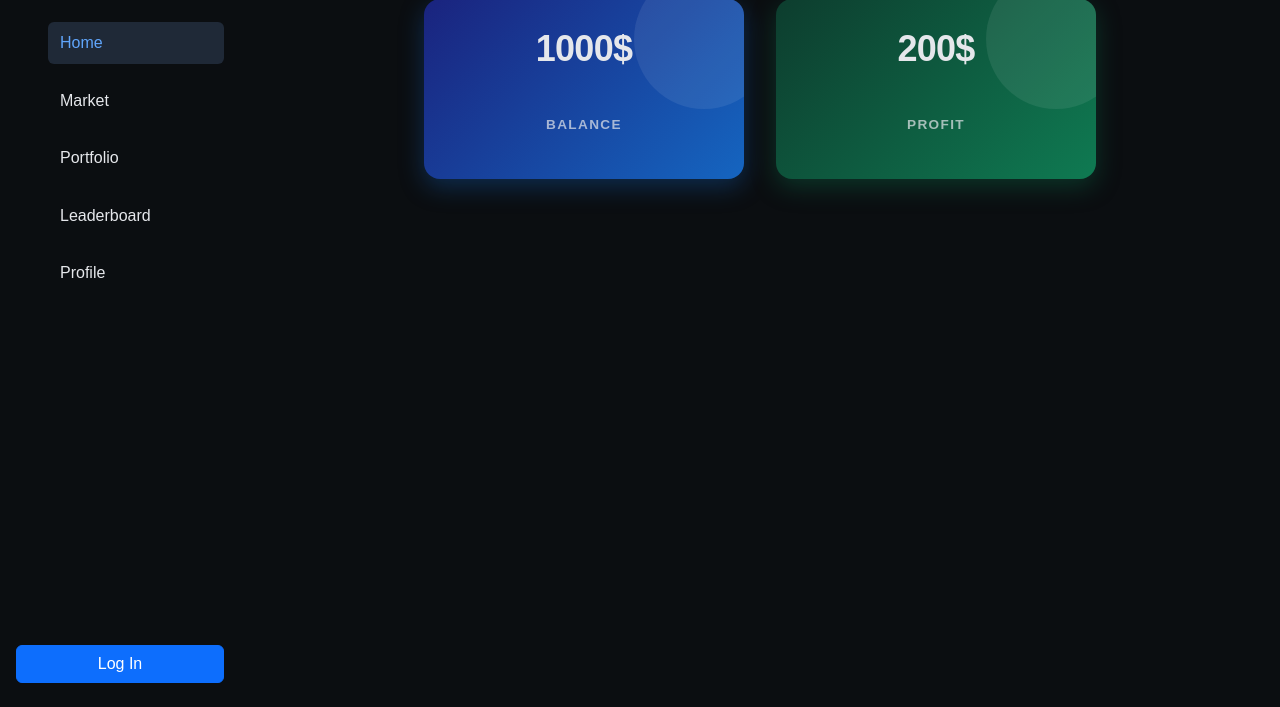
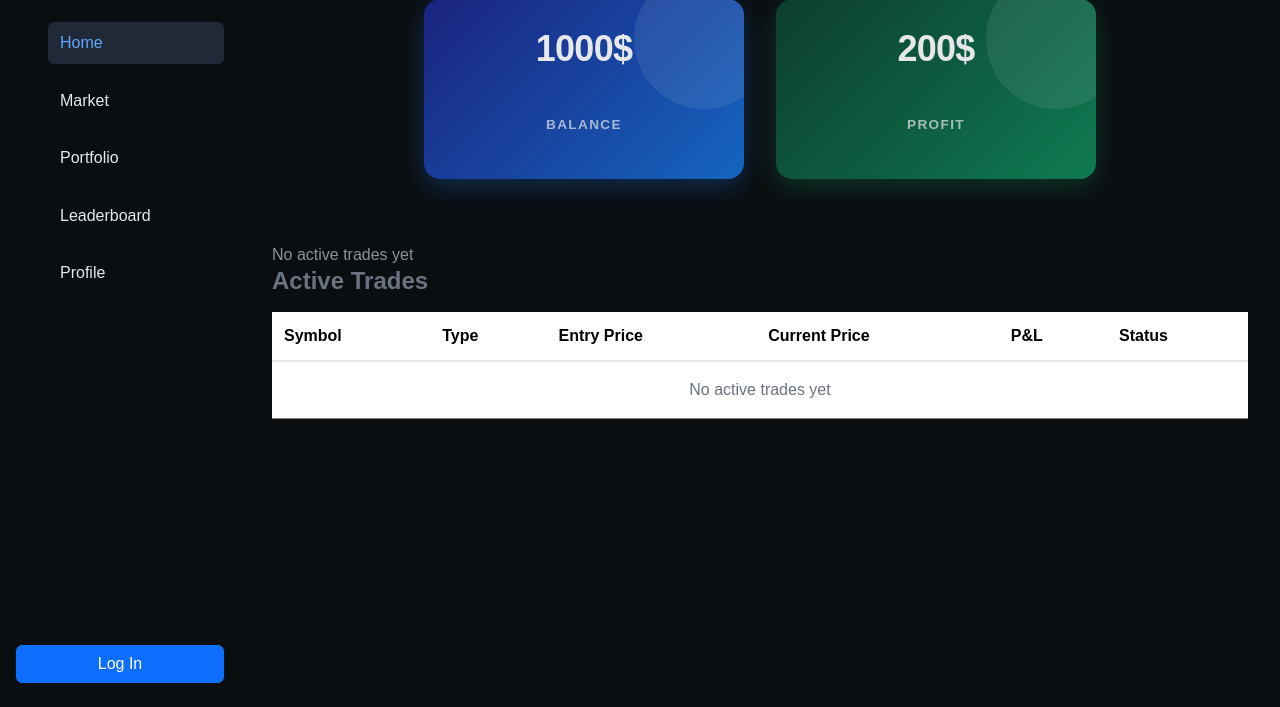
Before and after one commit to lashvarda/MiniTradingApp, a Django app: page / in a window 1280 px wide. Shown: the part 93-800 px from the top of the page. Run offline with Django 5.2, Linux system fonts and the light colour scheme.

Commit message:
Actives table added(notfullversion)

```diff
--- a/mta/static/mta/style/style.css
+++ b/mta/static/mta/style/style.css
@@ -151,4 +151,25 @@
 }
 .summary_cards .card2::after {
   background-color: #ffffff;
+}
+
+.actives {
+  padding: 2rem;
+}
+.actives h3 {
+  font-size: 1.5rem;
+  font-weight: 700;
+  margin-bottom: 1rem;
+  color: #6b7280;
+}
+.actives .table {
+  height: auto;
+  min-height: 200px;
+  align-items: flex-start;
+  justify-content: flex-start;
+}
+.actives::before {
+  content: "No active trades yet";
+  font-size: 1rem;
+  opacity: 0.6;
 }/*# sourceMappingURL=style.css.map */
--- a/mta/static/mta/style/style.scss
+++ b/mta/static/mta/style/style.scss
@@ -171,3 +171,27 @@
     }
   }
 }
+
+.actives {
+  padding: 2rem;
+  h3 {
+    font-size: 1.5rem;
+    font-weight: 700;
+    margin-bottom: 1rem;
+    color: #6b7280;
+  }
+
+  .table {
+    height: auto;
+    min-height: 200px;
+    align-items: flex-start;   // align table to top, not center
+    justify-content: flex-start;
+  }
+
+    // Placeholder text styling
+    &::before {
+      content: 'No active trades yet';
+      font-size: 1rem;
+      opacity: 0.6;
+    }
+  }
--- a/mta/templates/mta/index.html
+++ b/mta/templates/mta/index.html
@@ -23,6 +23,42 @@
     </div>
     </center>
 
+    <div class="actives">
+        <h3>Active Trades</h3>
+        <div class="table">
+            <table style="width:100%; border-collapse: collapse; color: #111827;">
+                <thead>
+                    <tr style="border-bottom: 2px solid #e5e7eb;">
+                        <th style="padding: 0.75rem; text-align: left;">Symbol</th>
+                        <th style="padding: 0.75rem; text-align: left;">Type</th>
+                        <th style="padding: 0.75rem; text-align: left;">Entry Price</th>
+                        <th style="padding: 0.75rem; text-align: left;">Current Price</th>
+                        <th style="padding: 0.75rem; text-align: left;">P&L</th>
+                        <th style="padding: 0.75rem; text-align: left;">Status</th>
+                    </tr>
+                </thead>
+                <tbody>
+                    {% for trade in active_trades %}
+                    <tr style="border-bottom: 1px solid #f3f4f6;">
+                        <td style="padding: 0.75rem;">{{ trade.symbol }}</td>
+                        <td style="padding: 0.75rem;">{{ trade.type }}</td>
+                        <td style="padding: 0.75rem;">{{ trade.entry_price }}</td>
+                        <td style="padding: 0.75rem;">{{ trade.current_price }}</td>
+                        <td style="padding: 0.75rem;">{{ trade.pnl }}</td>
+                        <td style="padding: 0.75rem;">{{ trade.status }}</td>
+                    </tr>
+                    {% empty %}
+                    <tr>
+                        <td colspan="6" style="padding: 1rem; text-align: center; color: #6b7280;">
+                            No active trades yet
+                        </td>
+                    </tr>
+                    {% endfor %}
+                </tbody>
+            </table>
+        </div>
+    </div>
+
     {% include 'mta/main-parts/footer.html' %}
 </body>
 </html>
```
Also changed, not shown: 1 other file.
